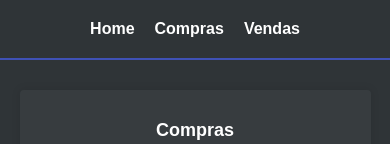
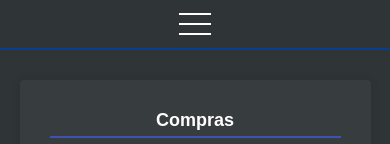
Before and after one commit to GustavoGomesDias/test-001-frontend, a React (Create React App) app: page /acquisitions in a window 390 px wide. Shown: the top 144 px of the page. Built offline with nearby package versions, Linux system fonts and the light colour scheme; no server answers; the HTML template or start-up script is replaced by a standard one.

Commit message:
feat: add responsive nav bar

```diff
--- a/src/components/Header/index.js
+++ b/src/components/Header/index.js
@@ -1,13 +1,43 @@
-import React from 'react';
+import React, { useState } from 'react';
 import { Link } from 'react-router-dom';
 import { Nav } from './styled';
 
 export default function Healder() {
+  const [active, setActive] = useState(false);
+
   return (
     <Nav>
-      <Link to="/">Home</Link>
-      <Link to="/acquisitions">Compras</Link>
-      <Link to="/sales">Vendas</Link>
+      <nav>
+        <div
+          className="mobile"
+          onClick={() => setActive(!active)}
+          onKeyDown={() => setActive(!active)}
+          role="button"
+          tabIndex={0}
+        >
+          <div />
+          <div />
+          <div />
+        </div>
+
+        <ul className={active ? 'nav-list active' : 'nav-list'}>
+          <li>
+            <Link className="link" to="/">
+              Home
+            </Link>
+          </li>
+          <li>
+            <Link className="link" to="/acquisitions">
+              Compras
+            </Link>
+          </li>
+          <li>
+            <Link className="link" to="/sales">
+              Vendas
+            </Link>
+          </li>
+        </ul>
+      </nav>
     </Nav>
   );
 }
--- a/src/components/Header/styled.js
+++ b/src/components/Header/styled.js
@@ -1,25 +1,69 @@
 import styled from 'styled-components';
 import * as color from '../../config/color';
 
-export const Nav = styled.nav`
+export const Nav = styled.div`
+  top: 0;
+  position: sticky;
+  z-index: 98;
+  width: 100%;
   background: ${color.background};
-  position: sticky;
-  width: 100%;
-  top: 0;
-  padding: 20px;
-  z-index: 98;
+  height: 50px;
 
-  border-bottom: 2px solid ${color.primaryColor};
+  .link {
+    color: #fff;
+  }
+  nav {
+    display: flex;
+    justify-content: space-around;
+    align-items: center;
+    border-bottom: 2px solid ${color.secundaryColor};
+    height: 100%;
+  }
+
+  .nav-list {
+    display: flex;
+
+    li {
+      letter-spacing: 3px;
+      margin: 20px;
+    }
+  }
+
+  .mobile {
+    display: none;
+  }
 
   @media (max-width: 800px) {
-    display: flex;
-    align-items: center;
-    justify-content: center;
-  }
+    .mobile {
+      z-index: 99;
+      display: block;
+      cursor: pointer;
 
-  a {
-    color: #fff;
-    margin: 0 10px 0;
-    font-weight: bold;
+      div {
+        width: 32px;
+        height: 2px;
+        background: #fff;
+        margin: 8px;
+      }
+    }
+
+    .nav-list {
+      position: absolute;
+      top: 0;
+      left: 0;
+      width: 100%;
+      height: 92vh;
+      background: ${color.background};
+      border-bottom: 2px solid ${color.secundaryColor};
+      flex-direction: column;
+      align-items: center;
+      justify-content: space-around;
+      transform: translateX(100%);
+      transition: transform 0.3s ease-in;
+    }
+
+    .active {
+      transform: translateX(0);
+    }
   }
 `;
--- a/src/pages/Acquisitions/index.js
+++ b/src/pages/Acquisitions/index.js
@@ -110,7 +110,7 @@ export default function Acquisitions() {
                   <button type="button" className="sale-button">
                     <Link to="/" className="link">
                       Vender
-                    </Link>{' '}
+                    </Link>
                   </button>
                 ) : (
                   <p className="center">
```
